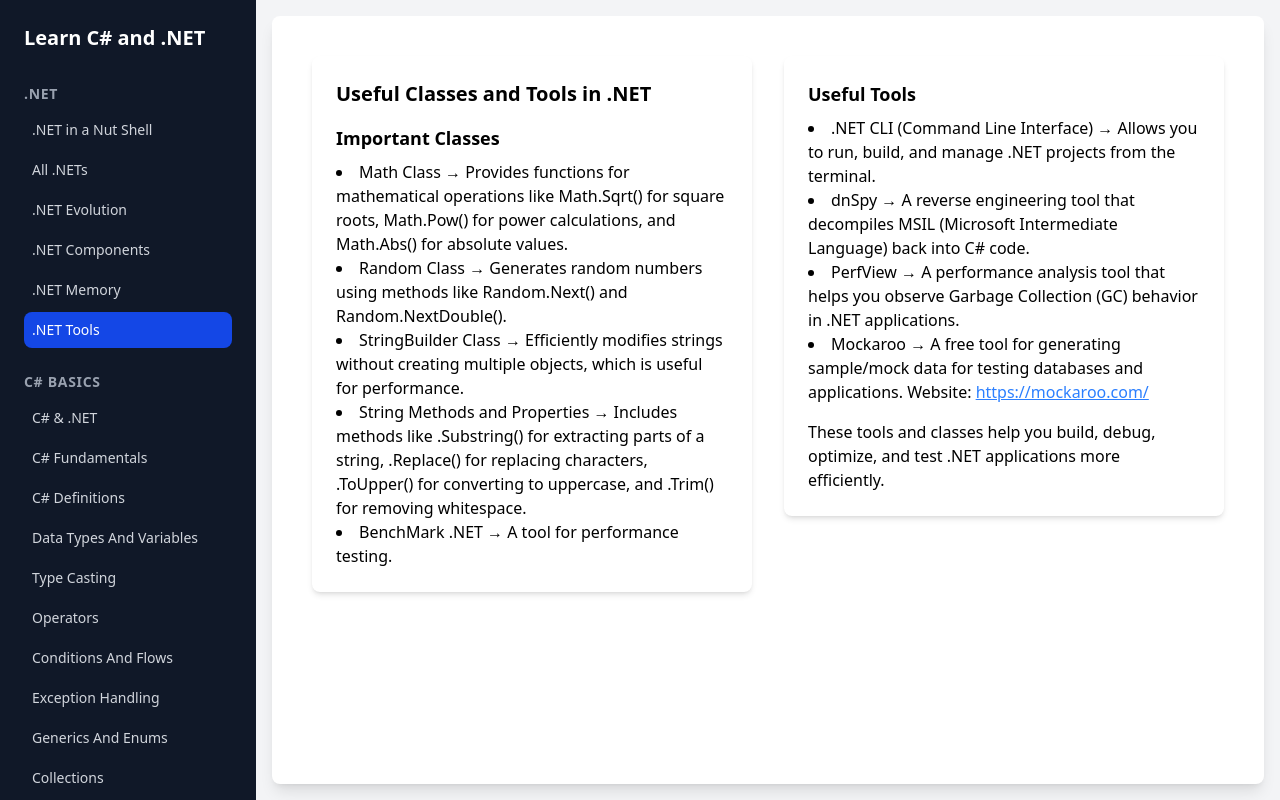
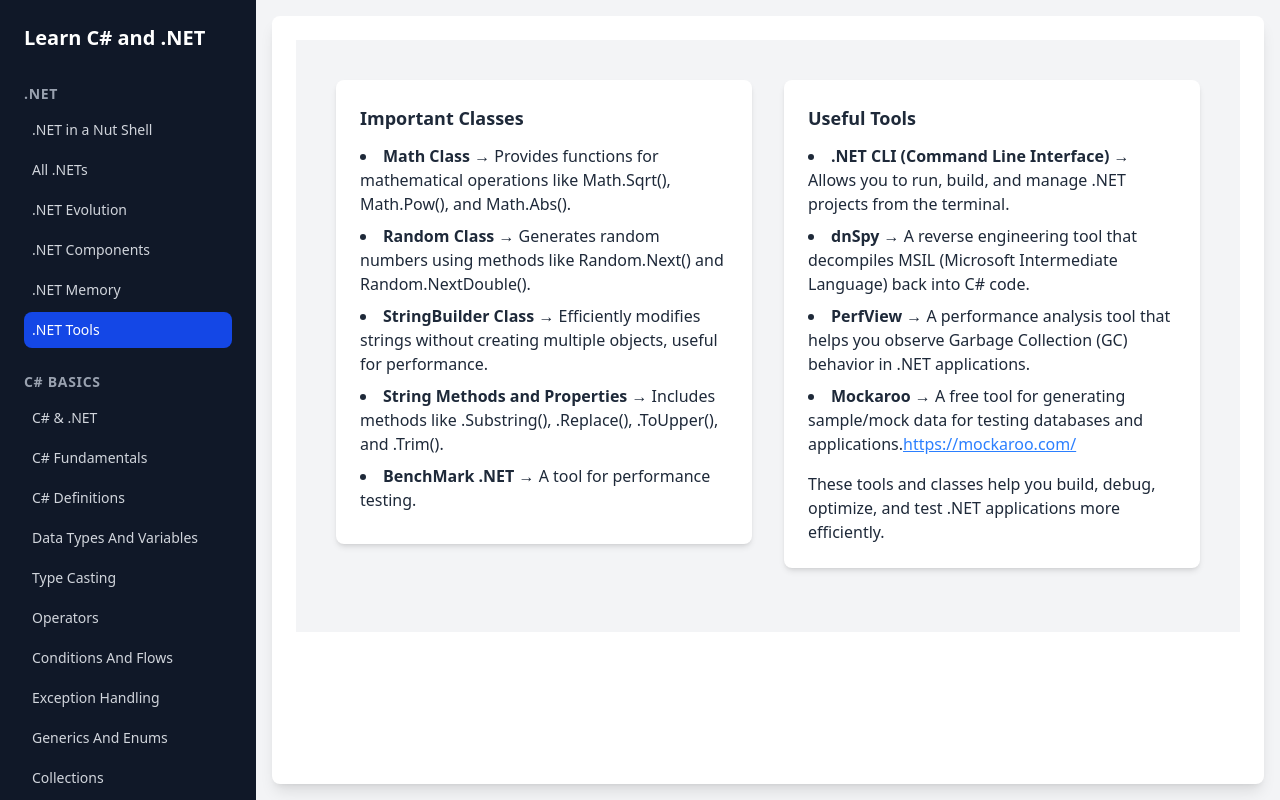
Before and after one commit to SaiSrikanthChodimella/LearnCSharp, a React (Vite) app: page /DotNETTools in a window 1280 px wide. Built offline with nearby package versions, Linux system fonts and the light colour scheme.

Commit message:
Improving .NET information pages

```diff
--- a/src/Pages/DotNET/DotNETComponents.jsx
+++ b/src/Pages/DotNET/DotNETComponents.jsx
@@ -1,15 +1,15 @@
 import React from "react";
 
 const Section = ({ title, children }) => (
-  <div className="bg-white shadow-md rounded-lg p-4 mb-4">
-    <h3 className="text-lg font-semibold mb-1">{title}</h3>
+  <div className="bg-white shadow-md rounded-lg p-6 mb-6 transition-all transform hover:scale-105 hover:shadow-xl">
+    <h3 className="text-lg font-semibold text-gray-800 mb-3">{title}</h3>
     {children}
   </div>
 );
 
 const DotNETComponents = () => {
   return (
-    <div className="p-4">
+    <div className="p-6 bg-gray-100 text-gray-800">
       <div className="w-full p-2">
         <h1 className="text-2xl font-bold mb-4">
           Understanding .NET Components
--- a/src/Pages/DotNET/DotNETInNutShell.jsx
+++ b/src/Pages/DotNET/DotNETInNutShell.jsx
@@ -1,19 +1,20 @@
 import React from "react";
 
 const Section = ({ title, children }) => (
-  <div className="bg-white p-4 rounded shadow">
-    <h2 className="text-xl font-bold mb-2">{title}</h2>
+  <div className="bg-white shadow-md rounded-lg p-6 mb-6 transition-all transform hover:scale-105 hover:shadow-xl">
+    <h3 className="text-lg font-semibold text-gray-800 mb-3">{title}</h3>
     {children}
   </div>
 );
 
 const DotNETInNutShell = () => {
   return (
+    <div className="p-6 bg-gray-100 text-gray-800">
       <div className="p-4 grid grid-cols-1 md:grid-cols-2 gap-4">
         <Section title=".NET Overview">
           <p>
-          .NET is a framework for building applications using languages like C#,
-          F#, and VB.
+            .NET is a framework for building applications using languages like
+            C#, F#, and VB.
           </p>
           <ul className="list-disc list-inside">
             <li>
@@ -79,6 +80,7 @@ const DotNETInNutShell = () => {
           </p>
         </Section>
       </div>
+    </div>
   );
 };
 
--- a/src/Pages/DotNET/DotNETMemory.jsx
+++ b/src/Pages/DotNET/DotNETMemory.jsx
@@ -1,23 +1,22 @@
 import React from "react";
 
 const Section = ({ title, children }) => (
-  <div className="mb-4 p-4 bg-gray-50 rounded-lg shadow-inner">
-    <h2 className="text-xl font-semibold mb-2">{title}</h2>
+  <div className="bg-white shadow-md rounded-lg p-6 mb-6 transition-all transform hover:scale-105 hover:shadow-xl">
+    <h3 className="text-lg font-semibold text-gray-800 mb-3">{title}</h3>
     {children}
   </div>
 );
 
 const DotNETMemory = () => {
   return (
-    <div className="p-6 bg-gray-100">
-      <div className="max-w-4xl mx-auto bg-white shadow-md rounded-lg p-6">
+    <div className="p-6 bg-gray-100 text-gray-800">
       <h1 className="text-2xl font-bold mb-4">
         Understanding Memory Management in .NET Performance
       </h1>
       <p className="mb-4">
-          .NET automatically manages memory using a Garbage Collector (GC),
-          which removes objects that are no longer in use. This helps free up
-          memory for new tasks. GC is part of CLR (Ref Link)
+        .NET automatically manages memory using a Garbage Collector (GC), which
+        removes objects that are no longer in use. This helps free up memory for
+        new tasks. GC is part of CLR (Ref Link)
       </p>
       <Section title="Stack and Heap Memory">
         <p className="mb-2">
@@ -32,8 +31,8 @@ const DotNETMemory = () => {
           </li>
         </ul>
         <p className="mb-2">
-            Even though the stack and heap share the same memory space, they
-            work differently:
+          Even though the stack and heap share the same memory space, they work
+          differently:
         </p>
         <ul className="list-disc list-inside mb-2">
           <li>
@@ -51,30 +50,28 @@ const DotNETMemory = () => {
       <Section title="How .NET Stores Data">
         <ul className="list-disc list-inside mb-2">
           <li>
-              Value types (like int, float, bool, struct) are stored in the
-              stack.
+            Value types (like int, float, bool, struct) are stored in the stack.
           </li>
           <li>
-              Reference types (like class, array, string) are stored in the
-              heap.
+            Reference types (like class, array, string) are stored in the heap.
           </li>
           <li>
             If a struct has a reference type property, that property is stored
             in the heap, even though the struct itself is in the stack.
           </li>
           <li>
-              A class is stored in the heap, but a variable holding its
-              reference is in the stack.
+            A class is stored in the heap, but a variable holding its reference
+            is in the stack.
           </li>
           <li>
-              Value types are stored close together in memory, making them
-              faster to access. We can use special attributes to control how
-              they are stored.
+            Value types are stored close together in memory, making them faster
+            to access. We can use special attributes to control how they are
+            stored.
           </li>
           <li>
-              Memory allocation (reserving space) in C# is very fast, but
-              freeing up memory (deallocation) takes longer because the Garbage
-              Collector has to clean up unused objects.
+            Memory allocation (reserving space) in C# is very fast, but freeing
+            up memory (deallocation) takes longer because the Garbage Collector
+            has to clean up unused objects.
           </li>
           <li>
             Arrays are reference types, meaning they are stored in the heap.
@@ -101,13 +98,12 @@ const DotNETMemory = () => {
           <ul className="list-disc list-inside mb-2">
             <li>Sync Block Index – Used for threading (e.g., locks).</li>
             <li>
-                Method Table Pointer – A 4-byte reference to methods of the
-                class.
+              Method Table Pointer – A 4-byte reference to methods of the class.
             </li>
             <li>Base Method Table – Links to parent class methods.</li>
             <li>
-                Constructor (ctor) and Destructor (cctor) – Handle object
-                creation and cleanup.
+              Constructor (ctor) and Destructor (cctor) – Handle object creation
+              and cleanup.
             </li>
             <li>Type Object Pointer – Used internally for managing types.</li>
             <li>
@@ -121,12 +117,11 @@ const DotNETMemory = () => {
       <Section title="Why Are Loops and Method Calls Expensive?">
         <ul className="list-disc list-inside mb-2">
           <li>
-              Every method call creates a stack frame, which takes time to
-              manage.
+            Every method call creates a stack frame, which takes time to manage.
           </li>
           <li>
-              Loops and methods cause frequent memory allocations, increasing
-              CPU workload.
+            Loops and methods cause frequent memory allocations, increasing CPU
+            workload.
           </li>
           <li>
             Procedural programming (sequential execution) is faster because of
@@ -141,17 +136,16 @@ const DotNETMemory = () => {
       <Section title="What Are Inline Methods?">
         <ul className="list-disc list-inside mb-2">
           <li>
-              Inlining is when the compiler replaces a method call with the
-              actual method code to improve performance.
+            Inlining is when the compiler replaces a method call with the actual
+            method code to improve performance.
           </li>
           <li>
             It reduces the overhead of method calls, making execution faster.
-              which simplifies memory management in .NET while keeping
-              performance in mind.
+            which simplifies memory management in .NET while keeping performance
+            in mind.
           </li>
         </ul>
       </Section>
-      </div>
     </div>
   );
 };
--- a/src/Pages/DotNET/DotNETTools.jsx
+++ b/src/Pages/DotNET/DotNETTools.jsx
@@ -1,67 +1,78 @@
 import React from "react";
 
-const ImportantClasses = () => (
-  <div className="bg-white shadow-md rounded-lg p-6">
-    <h2 className="text-xl font-bold mb-4">Useful Classes and Tools in .NET</h2>
-    <h3 className="text-lg font-semibold mb-2">Important Classes</h3>
-    <ul className="list-disc list-inside">
-      <li>
-        Math Class → Provides functions for mathematical operations like
-        Math.Sqrt() for square roots, Math.Pow() for power calculations, and
-        Math.Abs() for absolute values.
+// A reusable ListItem component to avoid repetition in rendering list items
+const ListItem = ({ children }) => (
+  <li className="mb-2">
+    <span>{children}</span>
   </li>
-      <li>
-        Random Class → Generates random numbers using methods like Random.Next()
-        and Random.NextDouble().
-      </li>
-      <li>
-        StringBuilder Class → Efficiently modifies strings without creating
-        multiple objects, which is useful for performance.
-      </li>
-      <li>
-        String Methods and Properties → Includes methods like .Substring() for
-        extracting parts of a string, .Replace() for replacing characters,
-        .ToUpper() for converting to uppercase, and .Trim() for removing
-        whitespace.
-      </li>
-      <li>BenchMark .NET → A tool for performance testing.</li>
-    </ul>
+);
+
+// A reusable Section component to handle common layout for each section
+const Section = ({ title, children }) => (
+  <div className="bg-white shadow-md rounded-lg p-6 mb-6 transition-all transform hover:scale-105 hover:shadow-xl">
+    <h3 className="text-lg font-semibold text-gray-800 mb-3">{title}</h3>
+    {children}
   </div>
 );
 
+// ImportantClasses component rendering a list of important classes
+const ImportantClasses = () => (
+  <Section title="Important Classes">
+    <ListItem>
+      <strong>Math Class</strong> → Provides functions for mathematical
+      operations like Math.Sqrt(), Math.Pow(), and Math.Abs().
+    </ListItem>
+    <ListItem>
+      <strong>Random Class</strong> → Generates random numbers using methods
+      like Random.Next() and Random.NextDouble().
+    </ListItem>
+    <ListItem>
+      <strong>StringBuilder Class</strong> → Efficiently modifies strings
+      without creating multiple objects, useful for performance.
+    </ListItem>
+    <ListItem>
+      <strong>String Methods and Properties</strong> → Includes methods like
+      .Substring(), .Replace(), .ToUpper(), and .Trim().
+    </ListItem>
+    <ListItem>
+      <strong>BenchMark .NET</strong> → A tool for performance testing.
+    </ListItem>
+  </Section>
+);
+
+// UsefulTools component rendering a list of useful tools
 const UsefulTools = () => (
-  <div className="bg-white shadow-md rounded-lg p-6">
-    <h3 className="text-lg font-semibold mb-2">Useful Tools</h3>
-    <ul className="list-disc list-inside">
-      <li>
-        .NET CLI (Command Line Interface) → Allows you to run, build, and manage
-        .NET projects from the terminal.
-      </li>
-      <li>
-        dnSpy → A reverse engineering tool that decompiles MSIL (Microsoft
-        Intermediate Language) back into C# code.
-      </li>
-      <li>
-        PerfView → A performance analysis tool that helps you observe Garbage
-        Collection (GC) behavior in .NET applications.
-      </li>
-      <li>
-        Mockaroo → A free tool for generating sample/mock data for testing
-        databases and applications. Website:{" "}
+  <Section title="Useful Tools">
+    <ListItem>
+      <strong>.NET CLI (Command Line Interface)</strong> → Allows you to run,
+      build, and manage .NET projects from the terminal.
+    </ListItem>
+    <ListItem>
+      <strong>dnSpy</strong> → A reverse engineering tool that decompiles MSIL
+      (Microsoft Intermediate Language) back into C# code.
+    </ListItem>
+    <ListItem>
+      <strong>PerfView</strong> → A performance analysis tool that helps you
+      observe Garbage Collection (GC) behavior in .NET applications.
+    </ListItem>
+    <ListItem>
+      <strong>Mockaroo</strong> → A free tool for generating sample/mock data
+      for testing databases and applications.
       <a href="https://mockaroo.com/" className="text-blue-500 underline">
         https://mockaroo.com/
       </a>
-      </li>
-    </ul>
+    </ListItem>
     <p className="mt-4">
       These tools and classes help you build, debug, optimize, and test .NET
       applications more efficiently.
     </p>
-  </div>
+  </Section>
 );
 
+// DotNETTools component rendering both ImportantClasses and UsefulTools
 const DotNETTools = () => {
   return (
+    <div className="p-6 bg-gray-100 text-gray-800">
       <div className="flex flex-wrap justify-center">
         <div className="w-full md:w-1/2 p-4">
           <ImportantClasses />
@@ -70,6 +81,7 @@ const DotNETTools = () => {
           <UsefulTools />
         </div>
       </div>
+    </div>
   );
 };
 
--- a/src/Pages/DotNET/EvolutionDotNet.jsx
+++ b/src/Pages/DotNET/EvolutionDotNet.jsx
@@ -1,9 +1,9 @@
 import React from "react";
 
 const Section = ({ title, children }) => (
-  <div className="p-4 bg-white shadow rounded">
-    <h2 className="text-xl font-semibold">{title}</h2>
-    <ul className="list-disc list-inside ml-4">{children}</ul>
+  <div className="bg-white shadow-md rounded-lg p-6 mb-6 transition-all transform hover:scale-105 hover:shadow-xl">
+    <h3 className="text-lg font-semibold text-gray-800 mb-3">{title}</h3>
+    {children}
   </div>
 );
 
--- a/src/Pages/DotNET/TheDotNETs.jsx
+++ b/src/Pages/DotNET/TheDotNETs.jsx
@@ -1,9 +1,9 @@
 import React from "react";
 
 const Section = ({ title, children }) => (
-  <div className="p-6 bg-white shadow rounded-lg">
-    <h2 className="text-2xl font-bold mb-4">{title}</h2>
-    <ul className="list-disc list-inside space-y-2">{children}</ul>
+  <div className="bg-white shadow-md rounded-lg p-6 mb-6 transition-all transform hover:scale-105 hover:shadow-xl">
+    <h3 className="text-lg font-semibold text-gray-800 mb-3">{title}</h3>
+    {children}
   </div>
 );
 
@@ -111,7 +111,7 @@ const DotNetContinued = () => {
   ];
 
   return (
-    <div className="p-8 bg-gray-100">
+    <div className="p-6 bg-gray-100 text-gray-800">
       <div className="max-w-5xl mx-auto grid grid-cols-1 md:grid-cols-2 lg:grid-cols-3 gap-8">
         {sections.map((section, index) => (
           <Section key={index} title={section.title}>
```
Lines whose indentation alone changed are shown as unchanged.
